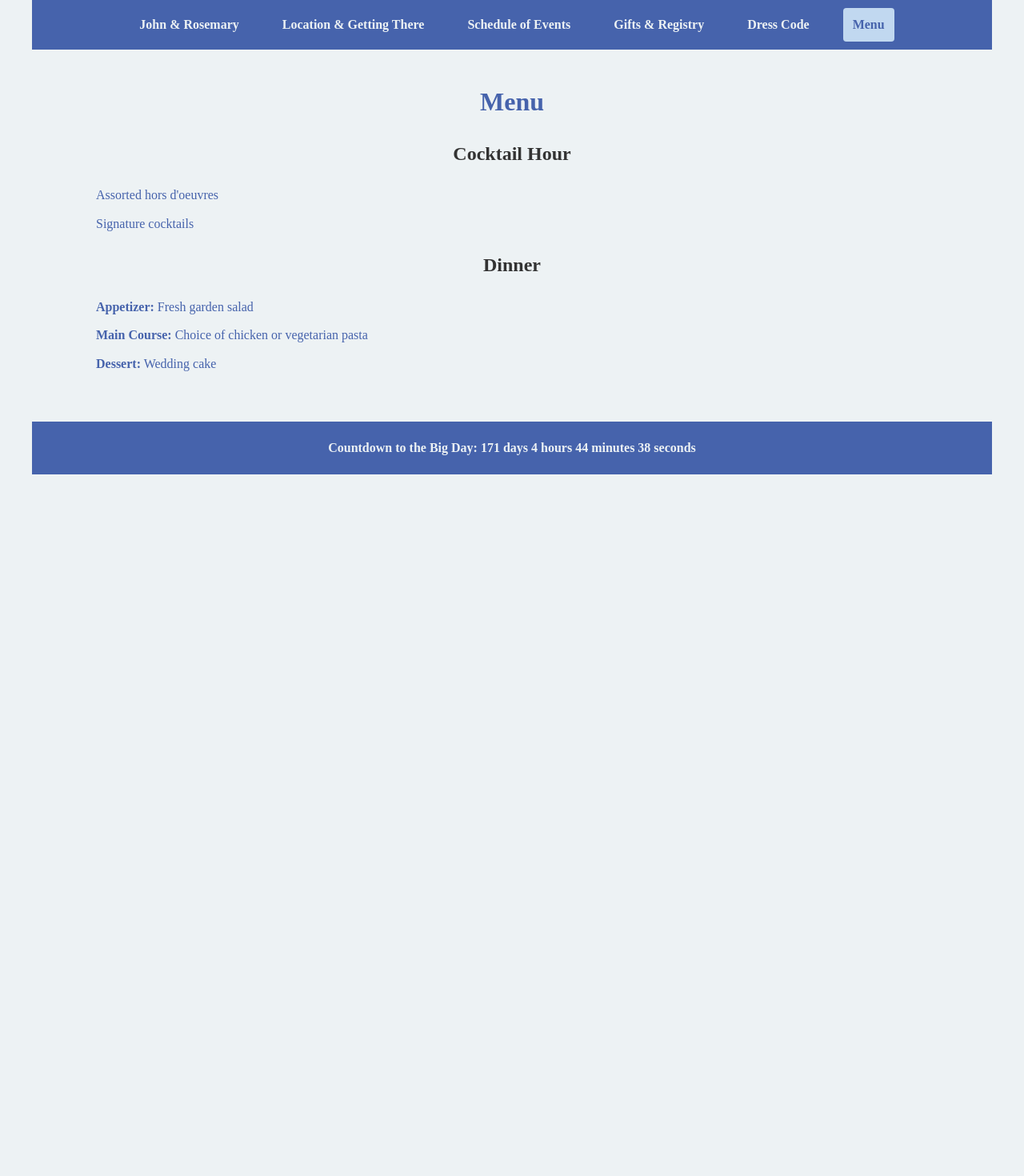
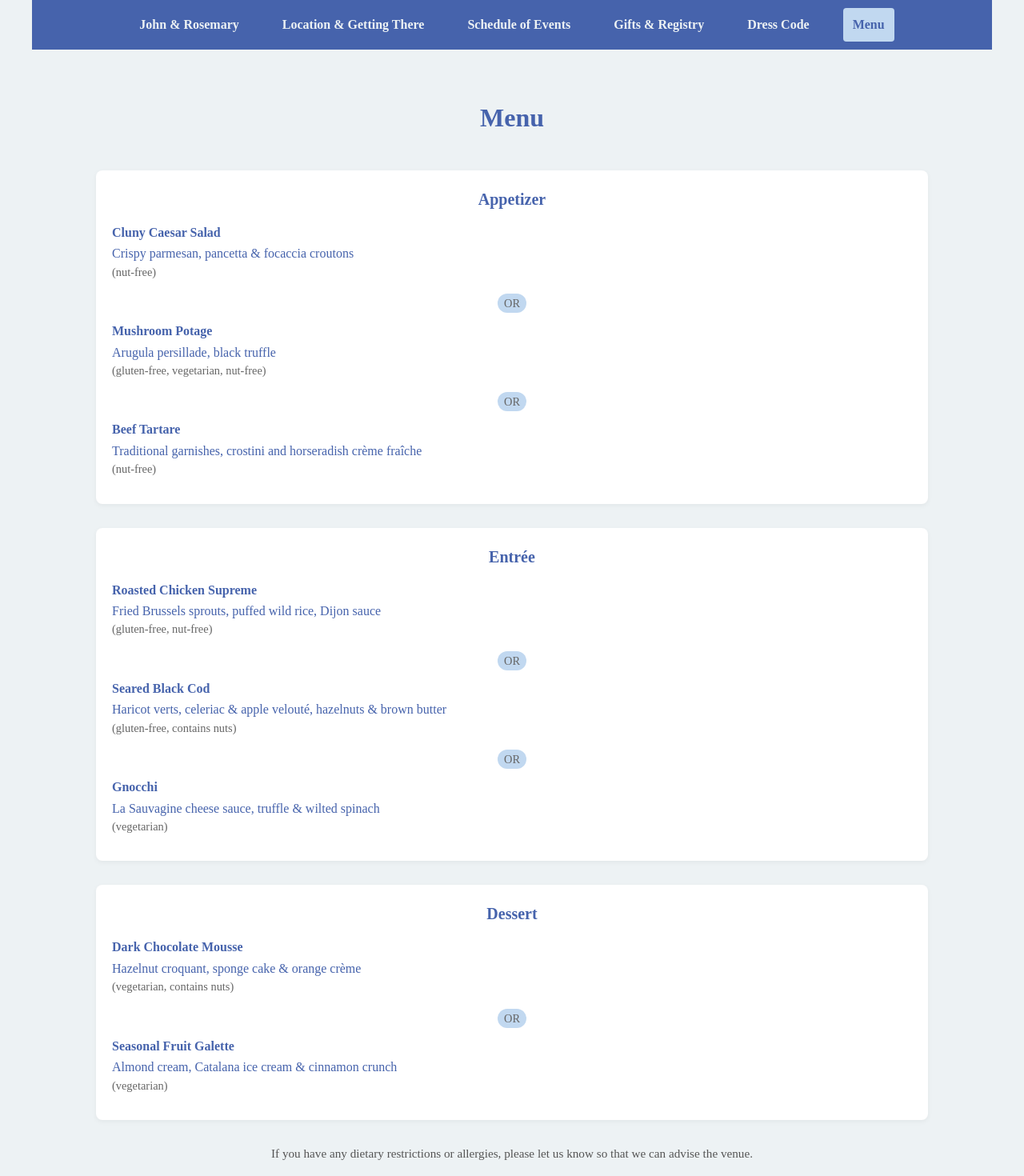
Before and after one commit to John-C-Jamieson/wedding, an Angular app in the folder frontend/: page /menu in a window 1280 px wide. Shown: the top 1470 px of the page at 80% size. Before the commit the page ends 800 px from the top, so only its background shows below. Built offline with nearby package versions, Linux system fonts and the light colour scheme.

Commit message:
Updated menu page.

```diff
--- a/frontend/src/app/dress/dress.component.html
+++ b/frontend/src/app/dress/dress.component.html
@@ -1,9 +1,13 @@
 <div class="dress-code-container">
   <h1>Dress Code</h1>
-  <p>Please join us in semi-formal attire. Here are some guidelines:</p>
-  <ul>
-    <li><strong>Men:</strong> Suit and tie</li>
-    <li><strong>Women:</strong> Cocktail dress or smart attire</li>
-    <li><strong>Optional:</strong> A touch of sparkle is welcome</li>
-  </ul>
+  <p>For our upcoming summer evening celebration, we invite you to dress in stylish cocktail attire.</p>
+  <h2>For Women:</h2>
+  <p>
+    A knee-length or midi dress in a light, airy fabric would be perfect. Feel free to choose bold colours, floral prints, or soft pastels to complement the summer theme. Pair with elegant heels or dressy sandals. However, a word of warning—the Distillery District has cobblestone walkways that may not be easy to navigate in heels!
+  </p>
+  <h2>For Men:</h2>
+  <p>
+    A suit or smart blazer with dress pants is ideal. You may opt for lighter shades to match the season. Pair with a dress shirt and a tie or bow tie for a polished look. You could even consider suspenders if you are really fashionable. Stylish loafers or dress shoes will complete the outfit.
+  </p>
+  <p>We look forward to celebrating in style with you!</p>
 </div>
--- a/frontend/src/app/menu/menu.component.css
+++ b/frontend/src/app/menu/menu.component.css
@@ -1,26 +1,71 @@
+/* MENU PAGE OVERRIDES */
 .menu-container {
-  padding: 20px;
+  padding: 40px 20px;
 }
 
 .menu-container h1 {
   text-align: center;
-  margin-bottom: 20px;
+  margin-bottom: 40px;
+  color: var(--primary-color);
+}
+
+.menu-container section {
+  background-color: #ffffff;
+  border-radius: 8px;
+  box-shadow: 0 2px 6px rgba(0,0,0,0.05);
+  padding: 20px;
+  margin-bottom: 30px;
 }
 
 .menu-container h2 {
-  margin-top: 20px;
-  color: #333;
-}
-
-.menu-container section {
-  margin-bottom: 20px;
+  margin-top: 0;
+  margin-bottom: 15px;
+  color: var(--primary-color);
+  font-size: 1.25rem;
+  text-align: center;
 }
 
 .menu-container ul {
   list-style: none;
   padding: 0;
+  margin: 0;
 }
 
 .menu-container li {
-  margin-bottom: 10px;
+  margin-bottom: 12px;
+  line-height: 1.4;
 }
+
+.menu-container li strong {
+  display: block;
+  font-size: 1rem;
+  margin-bottom: 4px;
+}
+
+.menu-container li em {
+  font-style: normal;
+  color: #666;
+  font-size: 0.9rem;
+}
+
+.or-separator {
+  text-align: center;
+  margin: 16px 0;
+}
+
+.or-separator em {
+  display: inline-block;
+  background-color: var(--accent-color);
+  color: var(--primary-color);
+  padding: 2px 8px;
+  border-radius: 12px;
+  font-style: normal;
+  font-size: 0.85rem;
+}
+
+.menu-note {
+  text-align: center;
+  font-size: 0.95rem;
+  color: #555;
+  margin-top: 20px;
+}
--- a/frontend/src/app/menu/menu.component.html
+++ b/frontend/src/app/menu/menu.component.html
@@ -1,18 +1,70 @@
 <div class="menu-container">
   <h1>Menu</h1>
+
   <section>
-    <h2>Cocktail Hour</h2>
+    <h2>Appetizer</h2>
     <ul>
-      <li>Assorted hors d'oeuvres</li>
-      <li>Signature cocktails</li>
+      <li>
+        <strong>Cluny Caesar Salad</strong>
+        Crispy parmesan, pancetta &amp; focaccia croutons<br>
+        <em>(nut‑free)</em>
+      </li>
+      <li class="or-separator"><em>OR</em></li>
+      <li>
+        <strong>Mushroom Potage</strong>
+        Arugula persillade, black truffle<br>
+        <em>(gluten‑free, vegetarian, nut‑free)</em>
+      </li>
+      <li class="or-separator"><em>OR</em></li>
+      <li>
+        <strong>Beef Tartare</strong>
+        Traditional garnishes, crostini and horseradish crème fraîche<br>
+        <em>(nut‑free)</em>
+      </li>
     </ul>
   </section>
+
   <section>
-    <h2>Dinner</h2>
+    <h2>Entrée</h2>
     <ul>
-      <li><strong>Appetizer:</strong> Fresh garden salad</li>
-      <li><strong>Main Course:</strong> Choice of chicken or vegetarian pasta</li>
-      <li><strong>Dessert:</strong> Wedding cake</li>
+      <li>
+        <strong>Roasted Chicken Supreme</strong>
+        Fried Brussels sprouts, puffed wild rice, Dijon sauce<br>
+        <em>(gluten‑free, nut‑free)</em>
+      </li>
+      <li class="or-separator"><em>OR</em></li>
+      <li>
+        <strong>Seared Black Cod</strong>
+        Haricot verts, celeriac &amp; apple velouté, hazelnuts &amp; brown butter<br>
+        <em>(gluten‑free, contains nuts)</em>
+      </li>
+      <li class="or-separator"><em>OR</em></li>
+      <li>
+        <strong>Gnocchi</strong>
+        La Sauvagine cheese sauce, truffle &amp; wilted spinach<br>
+        <em>(vegetarian)</em>
+      </li>
     </ul>
   </section>
+
+  <section>
+    <h2>Dessert</h2>
+    <ul>
+      <li>
+        <strong>Dark Chocolate Mousse</strong>
+        Hazelnut croquant, sponge cake &amp; orange crème<br>
+        <em>(vegetarian, contains nuts)</em>
+      </li>
+      <li class="or-separator"><em>OR</em></li>
+      <li>
+        <strong>Seasonal Fruit Galette</strong>
+        Almond cream, Catalana ice cream &amp; cinnamon crunch<br>
+        <em>(vegetarian)</em>
+      </li>
+    </ul>
+  </section>
+
+  <p class="menu-note">
+    If you have any dietary restrictions or allergies, please let us know so that we can advise the venue.
+  </p>
 </div>
```
